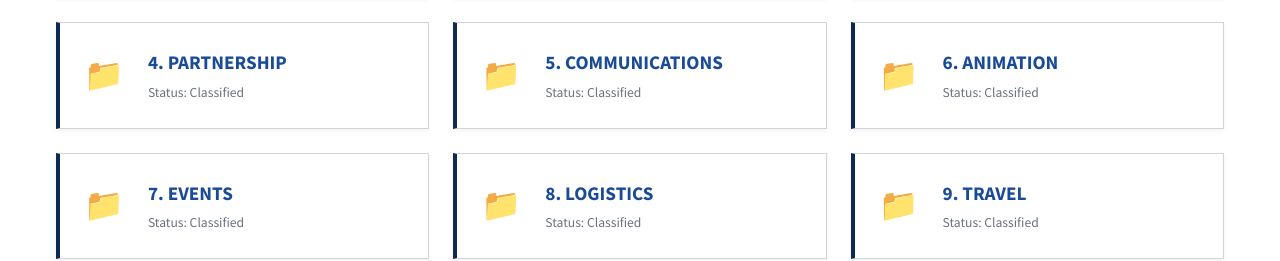
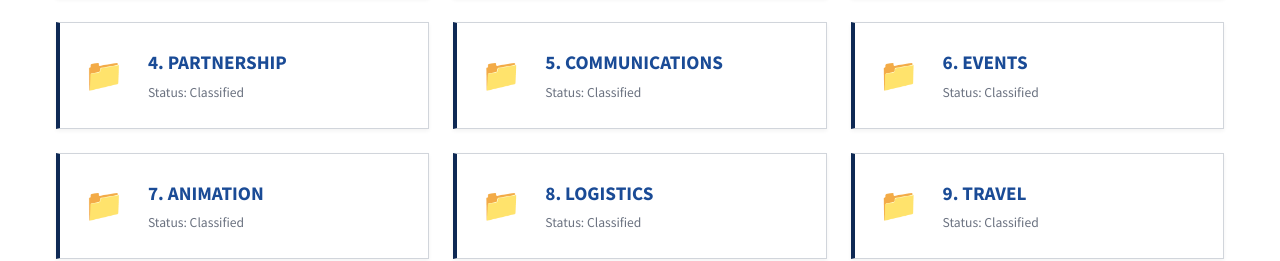
Before and after one commit to valentindegrotte672029-lab/epsci-library, a React (Vite) app: page / in a window 1280 px wide. Shown: the part 487-748 px from the top of the page. Built offline with nearby package versions, Linux system fonts and the light colour scheme.

Commit message:
Swap Animation and Events poles (titles and order)

```diff
--- a/src/App.jsx
+++ b/src/App.jsx
@@ -57,8 +57,18 @@ MEANING INTERPRETED [REDACTED].
 [REDACTED] : + 33 7[REDACTED] 23 [REDACTED]8 23 SUSPECT.`,
   },
   {
+    id: 'event',
+    title: '6. Events',
+    image: null,
+    pdfUrl: '/pdfs/events.pdf',
+    content: `EVENT : EPSTEIN ISLAND ?
+MASSAGE METHOD OPERATIONAL
+CHAMPAIGNE BOTTLES : [REDACTED]
+[REDACTED] DUPONT DE LIGONNÈS SPAWNING`,
+  },
+  {
     id: 'anim',
-    title: '6. Animation',
+    title: '7. Animation',
     image: null,
     pdfUrl: '/pdfs/animation.pdf',
     content: `ANIM : [REDACTED] X P-DIDDY
@@ -66,16 +76,6 @@ MEANING INTERPRETED [REDACTED].
 ONLY [REDACTED] CLOTHES AUTHORIZED
 OPEN EPSTEIN LIMOUSIN AT [REDACTED]
 SIGNAL : TOC TOC TOC`,
-  },
-  {
-    id: 'event',
-    title: '7. Events',
-    image: null,
-    pdfUrl: '/pdfs/events.pdf',
-    content: `EVENT : EPSTEIN ISLAND ?
-MASSAGE METHOD OPERATIONAL
-CHAMPAIGNE BOTTLES : [REDACTED]
-[REDACTED] DUPONT DE LIGONNÈS SPAWNING`,
   },
   {
     id: 'logi',
```
